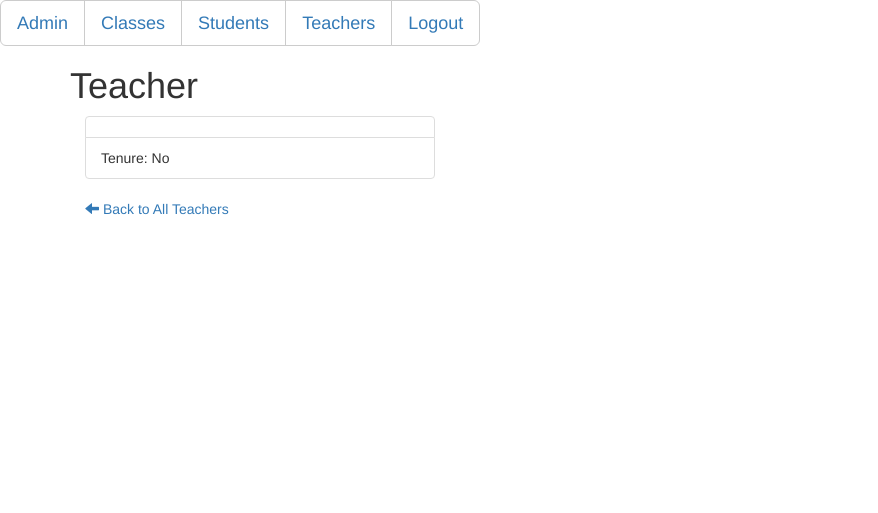
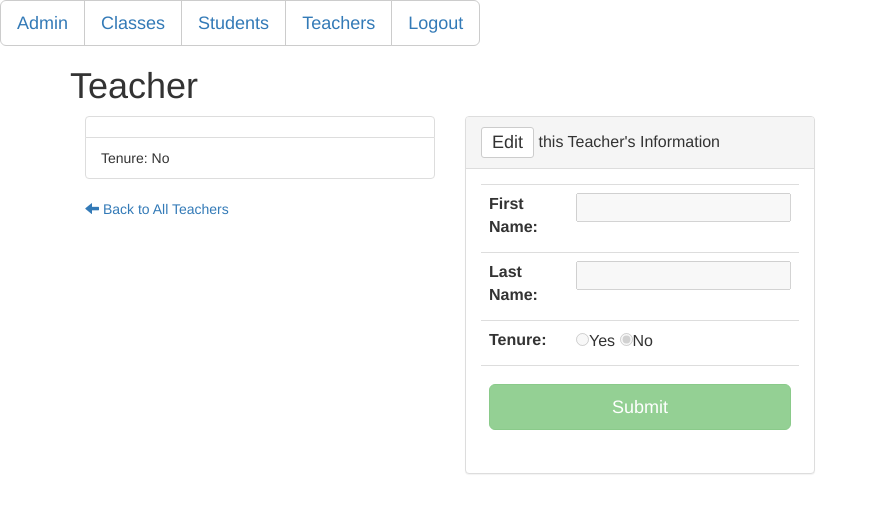
Before and after one commit to feathj/student-db, a PHP site: page /teacher.php?id=1 in a window 1280 px wide. Shown: the top 513 px of the page, without its empty margins (0-878 px from the left). Run offline with PHP 8.4, Linux system fonts and the light colour scheme; a user stored in the database is signed in; data that the repository does not hold is empty; some libraries are stand-ins or nearby versions.

Commit message:
Can now edit teachers, form rules the same as with student.php page

```diff
--- a/student.php
+++ b/student.php
@@ -30,7 +30,7 @@
 	$stmtI->fetch();
 	$stmtI->close();
 
-	echo "<html><div class='container'><div class='col-md-4 col-md-offset-0'><ul class='list-group details'><li class='list-group-item'>".$first_name." ".$last_name."</li>";
+	echo "<html><div class='container'><h1>Student</h1><div class='col-md-4 col-md-offset-0'><ul class='list-group details'><li class='list-group-item'>".$first_name." ".$last_name."</li>";
 	echo "<li class='list-group-item'>Graduation Year: ".$year."</li>";
 	echo "<li class='list-group-item'>Credit Hours: ".$credit_hours."</li></ul>";
 } else {
--- a/teacher.php
+++ b/teacher.php
@@ -4,6 +4,14 @@
 
 $q = intval($_GET['id']);
 
+if ($_SERVER['REQUEST_METHOD'] == 'POST') {
+	$first_name = $_POST['firstname'];
+	$last_name = $_POST['lastname'];
+	$tenure = $_POST['tenure'];
+
+	mysqli_query($db,"UPDATE teacher SET first_name='$first_name', last_name='$last_name', tenure='$tenure' WHERE id=$q");
+
+	echo "<h3>Teacher Updated!</h3>";
 	$stmt = $db->prepare("SELECT first_name, last_name, tenure FROM teacher WHERE id = ?");
 	$stmt->bind_param('i', $q);
 	$stmt->execute();
@@ -19,8 +27,74 @@
 
 	echo "<html><div class='container'><h1>Teacher</h1><div class='col-md-4 col-md-offset-0'><ul class='list-group details'><li class='list-group-item'>".$first_name." ".$last_name."</li>";
 	echo "<li class='list-group-item'>Tenure: ".$tenure."</li></ul>";
+} else {
+	$stmt = $db->prepare("SELECT first_name, last_name, tenure FROM teacher WHERE id = ?");
+	$stmt->bind_param('i', $q);
+	$stmt->execute();
+	$stmt->bind_result($first_name, $last_name, $tenure);
+	$stmt->fetch();
+	$stmt->close();
+
+	if ($tenure) {
+		$tenure = "Yes";
+	} else {
+		$tenure = "No";
+	}
+
+	echo "<html><div class='container'><h1>Teacher</h1><div class='col-md-4 col-md-offset-0'><ul class='list-group details'><li class='list-group-item'>".$first_name." ".$last_name."</li>";
+	echo "<li class='list-group-item'>Tenure: ".$tenure."</li></ul>";
+}
 ?>
 <a href="teachers.php"><div class="glyphicon glyphicon-arrow-left"></div>&nbsp;Back to All Teachers</a>
 		</div>
+		<div class="col-md-4 col-md-offset-0">
+			<div class="panel panel-default">
+				<div class="panel-heading">
+					<h2 class="panel-title"><button id="edit" class="btn btn-default btn-sm" type="button"><span class="h4">Edit</span></button> this Teacher's Information</h2>
 				</div>
+				<div class="panel-body">
+					<form name="updateTeacher" action="" method="post">
+						<table class="table">
+							<tr>
+								<th>
+									<label for="firstname">First Name:</label>
+								</th>
+								<td>
+									<input type="text" name="firstname" id="firstname" value="<?php echo $first_name ?>" disabled>
+								</td>
+							</tr>
+							<tr>
+								<th>
+									<label for="lastname">Last Name:</label>
+								</th>
+								<td>
+									<input type="text" name="lastname" id="lastname" value="<?php echo $last_name ?>" disabled>
+								</td>
+							</tr>
+							<tr>
+								<th>
+									<label for="tenure">Tenure:</label>
+								</th>
+								<td>
+									<input type="radio" name="tenure" id="tenure" value="1" disabled <?php if ($tenure == "Yes") {?>checked<?php } ?>>Yes
+									<input type="radio" name="tenure" id="tenure" value="0" disabled <?php if ($tenure == "No") {?>checked<?php } ?>>No
+								</td>
+							</tr>
+							<tr>
+								<td colspan="2">
+									<input class="btn btn-lg btn-success btn-block" style="margin-top:10px" type="submit" value="Submit" disabled>
+								</td>
+							</tr>
+						</table>
+					</form>
+				</div>
+			</div>
+		</div>
+	</div>
+	<script src="lib/jquery/dist/jquery.js"></script>
+	<script>
+		$('#edit').click(function () {
+			$('input').removeAttr('disabled').attr('required', true);
+		});
+	</script>
 </html>
```
Lines whose indentation alone changed are shown as unchanged.
